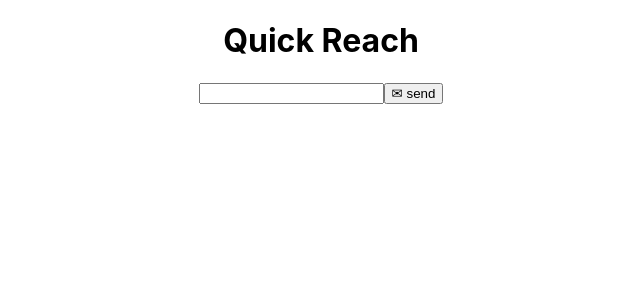
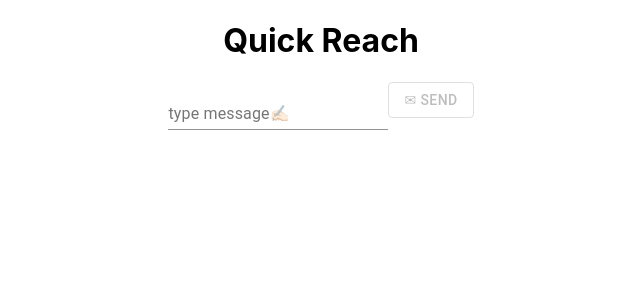
Before and after one commit to oluseyi-ged/quick-reach, a React (Create React App) app: page / in a window 1280 px wide. Shown: the top 300 px of the page, without its empty margins (319-959 px from the left). Built offline with nearby package versions, Linux system fonts and the light colour scheme.

Commit message:
integrated material-ui

```diff
--- a/package.json
+++ b/package.json
@@ -3,6 +3,7 @@
   "version": "0.1.0",
   "private": true,
   "dependencies": {
+    "@material-ui/core": "^4.11.4",
     "@testing-library/jest-dom": "^5.13.0",
     "@testing-library/react": "^11.2.7",
     "@testing-library/user-event": "^12.8.3",
--- a/src/App.js
+++ b/src/App.js
@@ -1,4 +1,5 @@
 import React, { useState } from "react"
+import { Button, FormControl, Input, InputLabel } from "@material-ui/core"
 import "./App.css"
 
 function App() {
@@ -9,6 +10,7 @@ function App() {
 
   const sendMessage = (event) => {
     // logic involving sending message
+    event.preventDefault()
     setMessages([...messages, input])
     setInput("")
   }
@@ -17,8 +19,29 @@ function App() {
     <div className="App">
       <h1>Quick Reach</h1>
 
-      <input value={input} onChange={(event) => setInput(event.target.value)} />
-      <button onClick={sendMessage}>✉ send</button>
+      <form>
+        <FormControl>
+          <InputLabel>type message✍🏻</InputLabel>
+          <Input
+            value={input}
+            onChange={(event) => setInput(event.target.value)}
+          />
+        </FormControl>
+
+        <Button
+          disabled={!input}
+          variant="outlined"
+          color="primary"
+          type="submit"
+          onClick={sendMessage}
+        >
+          ✉ send
+        </Button>
+      </form>
+
+      {messages.map((message) => (
+        <p>{message}</p>
+      ))}
     </div>
   )
 }
```
Also changed, not shown: 1 other file (tests, documents, lock files or other folders).
